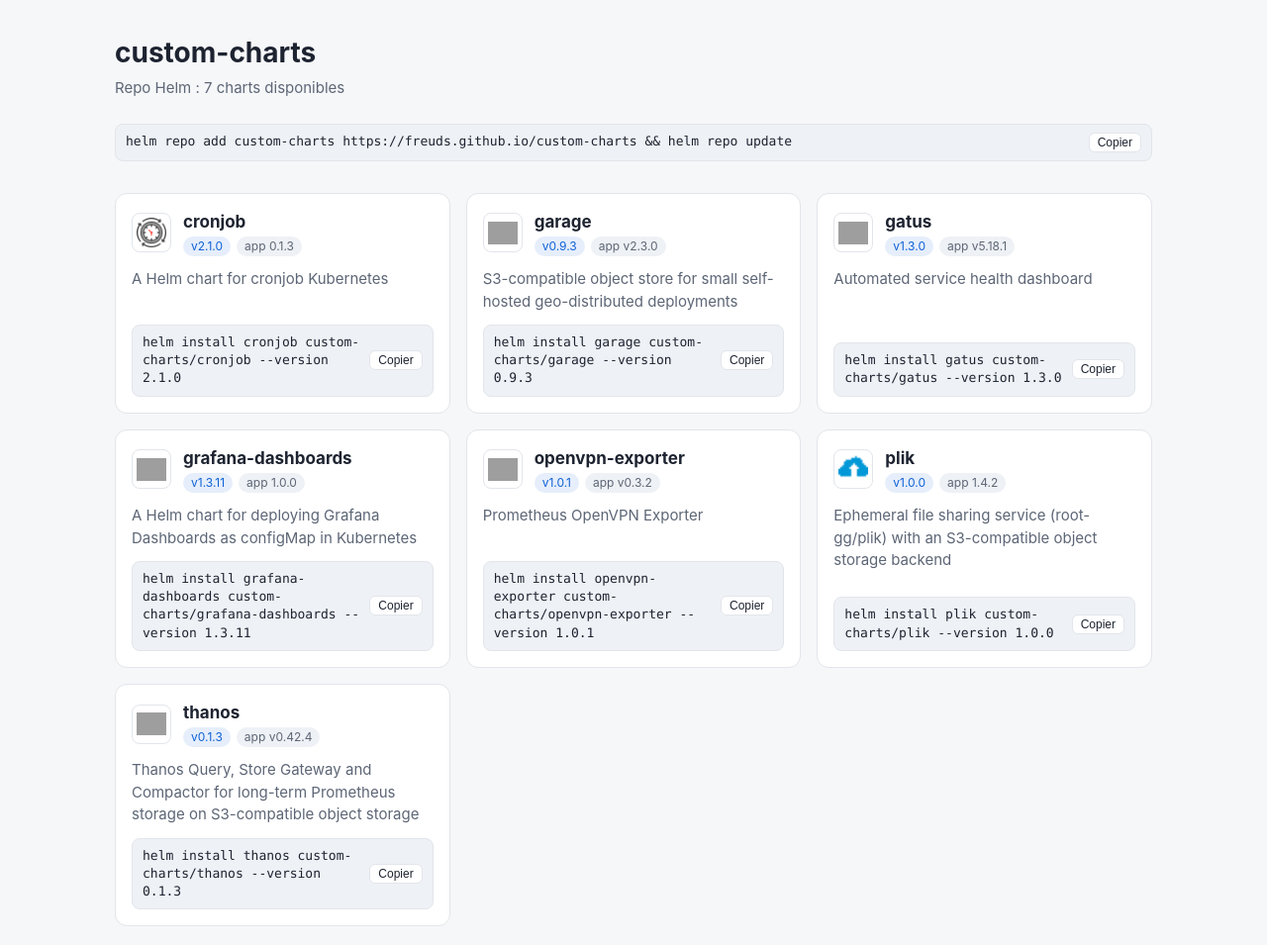
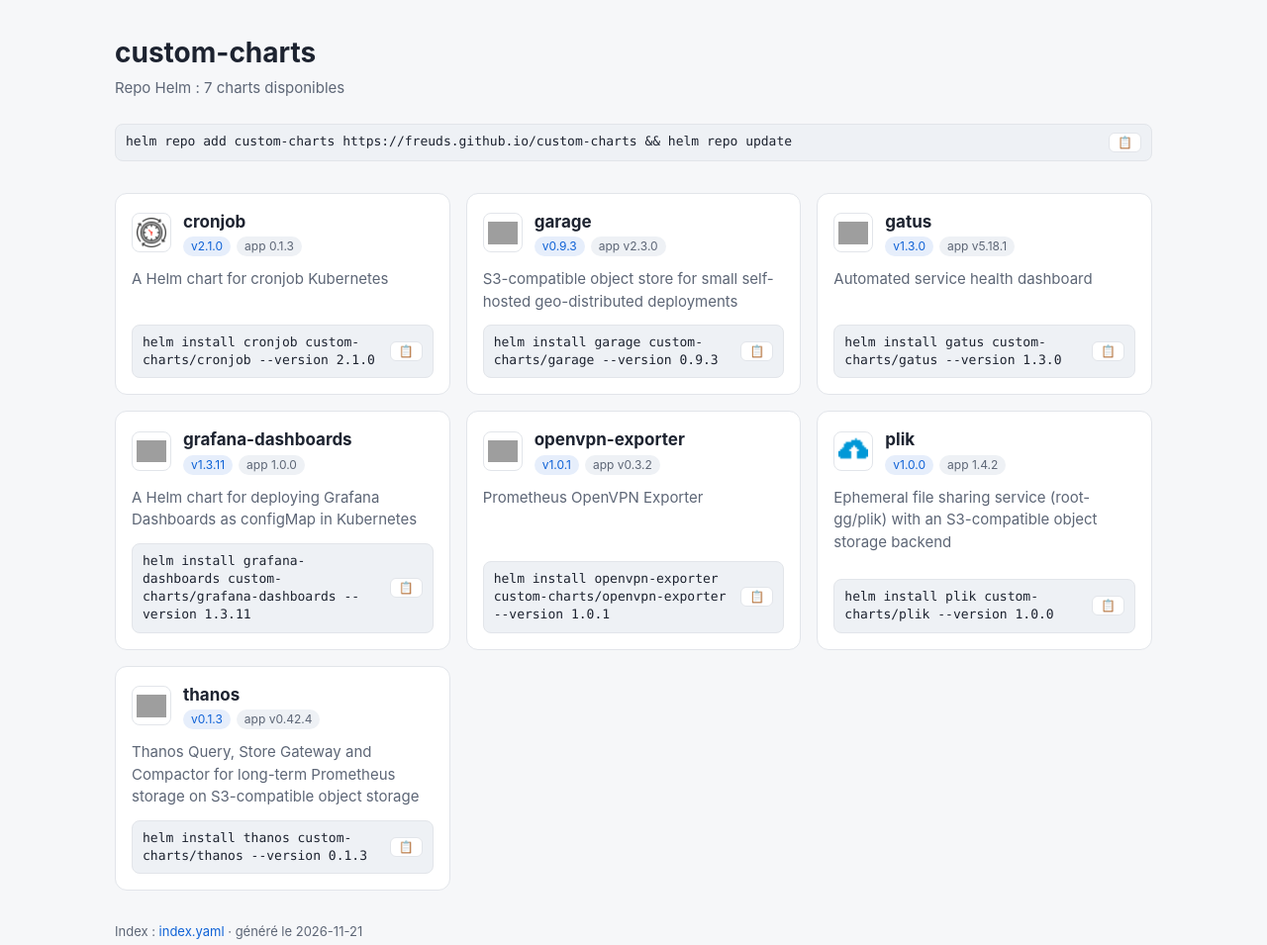
Before and after one commit to freuds/custom-charts, a plain HTML site: page docs/index.html in a window 1280 px wide. Shown: the top 955 px of the page at 99% size. Drawn offline with Linux system fonts and the light colour scheme; grey boxes are pictures that could not be loaded.

Commit message:
docs: use emoji for copy buttons in index.html
Co-Authored-By: Claude Opus 5.5 <noreply@anthropic.com>

```diff
--- a/docs/index.html
+++ b/docs/index.html
@@ -70,7 +70,7 @@
   <p class="subtitle">Repo Helm : 7 charts disponibles</p>
 
   <section class="setup">
-    <div class="cmd"><code>helm repo add custom-charts https://freuds.github.io/custom-charts &amp;&amp; helm repo update</code><button type="button">Copier</button></div>
+    <div class="cmd"><code>helm repo add custom-charts https://freuds.github.io/custom-charts &amp;&amp; helm repo update</code><button type="button" title="Copier" aria-label="Copier">📋</button></div>
   </section>
 
   <section class="grid">
@@ -86,7 +86,7 @@
         </div>
       </div>
       <p class="desc">A Helm chart for cronjob Kubernetes</p>
-      <div class="cmd"><code>helm install cronjob custom-charts/cronjob --version 2.1.0</code><button type="button">Copier</button></div>
+      <div class="cmd"><code>helm install cronjob custom-charts/cronjob --version 2.1.0</code><button type="button" title="Copier" aria-label="Copier">📋</button></div>
     </article>
     <article class="card">
       <div class="head">
@@ -100,7 +100,7 @@
         </div>
       </div>
       <p class="desc">S3-compatible object store for small self-hosted geo-distributed deployments</p>
-      <div class="cmd"><code>helm install garage custom-charts/garage --version 0.9.3</code><button type="button">Copier</button></div>
+      <div class="cmd"><code>helm install garage custom-charts/garage --version 0.9.3</code><button type="button" title="Copier" aria-label="Copier">📋</button></div>
     </article>
     <article class="card">
       <div class="head">
@@ -114,7 +114,7 @@
         </div>
       </div>
       <p class="desc">Automated service health dashboard</p>
-      <div class="cmd"><code>helm install gatus custom-charts/gatus --version 1.3.0</code><button type="button">Copier</button></div>
+      <div class="cmd"><code>helm install gatus custom-charts/gatus --version 1.3.0</code><button type="button" title="Copier" aria-label="Copier">📋</button></div>
     </article>
     <article class="card">
       <div class="head">
@@ -128,7 +128,7 @@
         </div>
       </div>
       <p class="desc">A Helm chart for deploying Grafana Dashboards as configMap in Kubernetes</p>
-      <div class="cmd"><code>helm install grafana-dashboards custom-charts/grafana-dashboards --version 1.3.11</code><button type="button">Copier</button></div>
+      <div class="cmd"><code>helm install grafana-dashboards custom-charts/grafana-dashboards --version 1.3.11</code><button type="button" title="Copier" aria-label="Copier">📋</button></div>
     </article>
     <article class="card">
       <div class="head">
@@ -142,7 +142,7 @@
         </div>
       </div>
       <p class="desc">Prometheus OpenVPN Exporter</p>
-      <div class="cmd"><code>helm install openvpn-exporter custom-charts/openvpn-exporter --version 1.0.1</code><button type="button">Copier</button></div>
+      <div class="cmd"><code>helm install openvpn-exporter custom-charts/openvpn-exporter --version 1.0.1</code><button type="button" title="Copier" aria-label="Copier">📋</button></div>
     </article>
     <article class="card">
       <div class="head">
@@ -156,7 +156,7 @@
         </div>
       </div>
       <p class="desc">Ephemeral file sharing service (root-gg/plik) with an S3-compatible object storage backend</p>
-      <div class="cmd"><code>helm install plik custom-charts/plik --version 1.0.0</code><button type="button">Copier</button></div>
+      <div class="cmd"><code>helm install plik custom-charts/plik --version 1.0.0</code><button type="button" title="Copier" aria-label="Copier">📋</button></div>
     </article>
     <article class="card">
       <div class="head">
@@ -170,7 +170,7 @@
         </div>
       </div>
       <p class="desc">Thanos Query, Store Gateway and Compactor for long-term Prometheus storage on S3-compatible object storage</p>
-      <div class="cmd"><code>helm install thanos custom-charts/thanos --version 0.1.3</code><button type="button">Copier</button></div>
+      <div class="cmd"><code>helm install thanos custom-charts/thanos --version 0.1.3</code><button type="button" title="Copier" aria-label="Copier">📋</button></div>
     </article>
   </section>
 
@@ -183,8 +183,8 @@
     btn.addEventListener("click", function () {
       var text = btn.previousElementSibling.textContent;
       navigator.clipboard.writeText(text).then(function () {
-        btn.textContent = "Copié";
-        setTimeout(function () { btn.textContent = "Copier"; }, 1500);
+        btn.textContent = "✅";
+        setTimeout(function () { btn.textContent = "📋"; }, 1500);
       }).catch(function () {});
     });
   });
```
Also changed, not shown: 1 other file.
